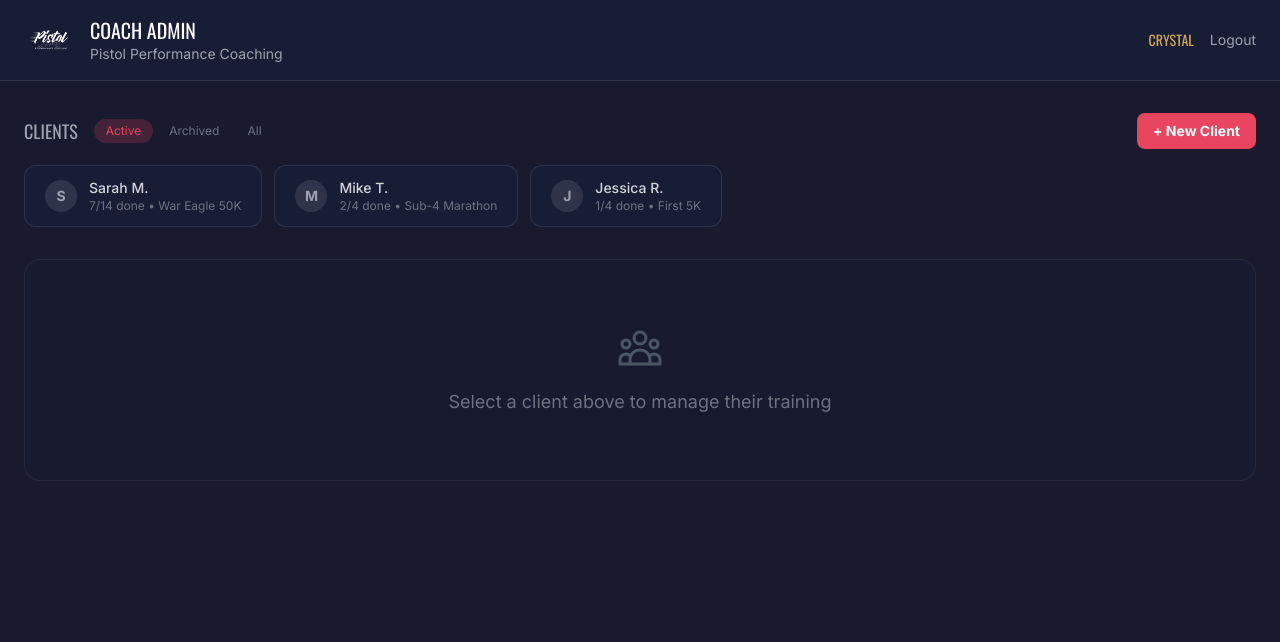
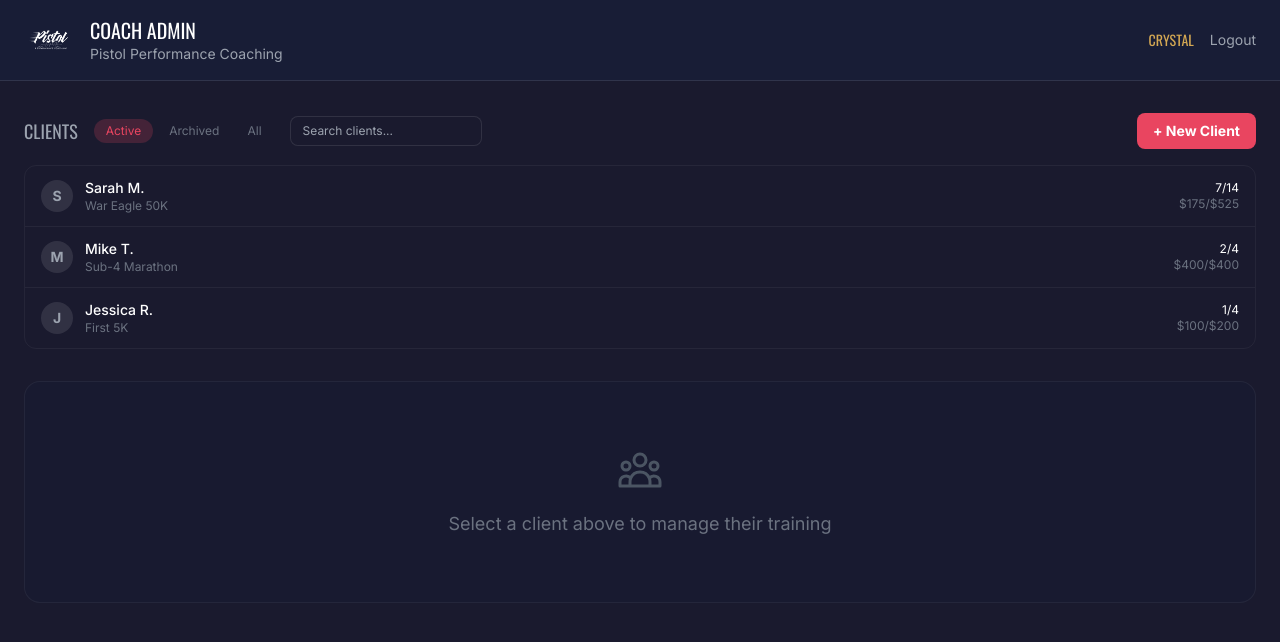
Before and after one commit to cvinirwin9455/crystalpiston, a Next.js app: page /admin in a window 1280 px wide. Shown: the top 642 px of the page. Built offline with nearby package versions, Linux system fonts and the light colour scheme.

Commit message:
Scalable client list, updated run types, fix dropdowns, improve multi-workout demo
Co-authored-by: cvinirwin9455 <179919834+cvinirwin9455@users.noreply.github.com>

```diff
--- a/src/app/admin/page.tsx
+++ b/src/app/admin/page.tsx
@@ -259,7 +259,7 @@ export default function AdminPage() {
       </header>
 
       <main className="max-w-7xl mx-auto px-6 py-8">
-        {/* Client Selector */}
+        {/* Client Selector - scalable for 50-100+ clients */}
         <div className="mb-8">
           <div className="flex items-center justify-between mb-4">
             <div className="flex items-center gap-4">
@@ -269,6 +269,7 @@ export default function AdminPage() {
                   <button key={f.key} onClick={() => setClientFilter(f.key as "active" | "archived" | "all")} className={`px-3 py-1 rounded-full text-xs transition-colors ${clientFilter === f.key ? "bg-accent/20 text-accent" : "text-gray-500 hover:text-white"}`}>{f.label}</button>
                 ))}
               </div>
+              <input type="text" placeholder="Search clients..." className="bg-primary/50 border border-white/10 rounded-lg px-3 py-1.5 text-white text-xs focus:outline-none focus:border-accent w-48" />
             </div>
             <button onClick={() => setShowCreateClient(!showCreateClient)} className="bg-accent hover:bg-red-700 text-white text-sm font-bold py-2 px-4 rounded-lg transition-colors">+ New Client</button>
           </div>
@@ -297,18 +298,27 @@ export default function AdminPage() {
             </div>
           )}
 
-          <div className="flex flex-wrap gap-3">
+          <div className="max-h-48 overflow-y-auto border border-white/5 rounded-xl">
+            <div className="divide-y divide-white/5">
               {clients.filter((c) => clientFilter === "all" || c.status === clientFilter).map((client) => {
                 const allWk = client.weeks.flatMap(w => w.workouts);
                 const doneWk = allWk.filter(w => w.completed);
                 const isSelected = selectedClient === client.id;
                 return (
-                <button key={client.id} onClick={() => { setSelectedClient(isSelected ? null : client.id); setSelectedWeekIndex(0); setClientTab("plan"); setMessageIndex(0); setShowDeleteConfirm(false); }} className={`flex items-center gap-3 px-5 py-3 rounded-xl border transition-all ${isSelected ? "bg-accent/10 border-accent text-white" : client.status === "archived" ? "bg-secondary/30 border-white/5 text-gray-500" : "bg-secondary/50 border-white/10 text-gray-300 hover:border-white/30"}`}>
-                  <div className={`w-8 h-8 rounded-full flex items-center justify-center text-sm font-bold ${isSelected ? "bg-accent text-white" : client.status === "archived" ? "bg-gray-700 text-gray-500" : "bg-white/10 text-gray-400"}`}>{client.name.charAt(0)}</div>
-                  <div className="text-left"><p className="font-medium text-sm">{client.name} {client.status === "archived" && <span className="text-gray-600 text-xs">(archived)</span>}</p><p className="text-xs text-gray-500">{doneWk.length}/{allWk.length} done &bull; {client.goal}</p></div>
+                  <button key={client.id} onClick={() => { setSelectedClient(isSelected ? null : client.id); setSelectedWeekIndex(0); setClientTab("plan"); setMessageIndex(0); setShowDeleteConfirm(false); }} className={`w-full flex items-center gap-3 px-4 py-3 text-left transition-all ${isSelected ? "bg-accent/10" : "hover:bg-white/5"} ${client.status === "archived" ? "opacity-50" : ""}`}>
+                    <div className={`w-8 h-8 rounded-full flex items-center justify-center text-sm font-bold flex-shrink-0 ${isSelected ? "bg-accent text-white" : "bg-white/10 text-gray-400"}`}>{client.name.charAt(0)}</div>
+                    <div className="flex-1 min-w-0">
+                      <p className="text-white text-sm font-medium truncate">{client.name} {client.status === "archived" && <span className="text-gray-600">(archived)</span>}</p>
+                      <p className="text-gray-500 text-xs truncate">{client.goal}</p>
+                    </div>
+                    <div className="text-right flex-shrink-0">
+                      <p className="text-white text-xs">{doneWk.length}/{allWk.length}</p>
+                      <p className="text-gray-500 text-xs">${client.paid}/${client.owed}</p>
+                    </div>
                   </button>
                 );
               })}
+            </div>
           </div>
         </div>
 
@@ -474,7 +484,7 @@ export default function AdminPage() {
                           {day.type === "run" && (
                             <>
                               <select value={day.trainingType} onChange={(e) => updateDayPlan(i, "trainingType", e.target.value)} className="bg-primary/50 border border-white/10 rounded px-2 py-1 text-white text-xs focus:outline-none focus:border-accent">
-                                <option value="" disabled>Run Type</option><option value="Speed">Speed</option><option value="HR">Heart Rate</option><option value="LR">Long Run</option><option value="Tempo">Tempo</option><option value="CT">Cross Training</option><option value="OT">Orange Theory</option>
+                                <option value="" disabled>Select Run Type</option><option value="ClosePace">Close to Race Pace</option><option value="Easy">Easy Run</option><option value="Hills">Hill Repeats</option><option value="Intervals">Intervals (Run/Walk)</option><option value="LongRun">Long Run</option><option value="RacePace">Race Pace</option><option value="Recovery">Recovery Run</option><option value="SpeedRoad">Speed Workout - Road</option><option value="SpeedTrack">Speed Workout - Track</option><option value="Tempo">Tempo Runs</option><option value="Threshold">Threshold Runs</option><option value="TimeTrial">Time Trial</option>
                               </select>
                               <div className="flex items-center gap-1">
                                 <input type="text" value={day.miles} onChange={(e) => updateDayPlan(i, "miles", e.target.value)} className="w-14 bg-primary/50 border border-white/10 rounded px-2 py-1 text-white text-xs text-center focus:outline-none focus:border-accent" placeholder="Dist" />
@@ -531,13 +541,16 @@ export default function AdminPage() {
                         {/* Demo: additional workout added to Monday */}
                         {day.day === "Monday" && day.type === "run" && (
                           <div className="mt-3 pt-3 border-t border-white/10">
-                            <div className="flex items-center gap-2 mb-2">
-                              <span className="text-gray-500 text-xs font-heading uppercase">Workout 2</span>
-                              <button type="button" className="text-red-400 text-xs hover:underline">Remove</button>
+                            <div className="flex items-center justify-between mb-2">
+                              <span className="text-accent text-xs font-heading uppercase">Additional Workout</span>
+                              <button type="button" className="text-red-400 text-xs hover:underline flex items-center gap-1">
+                                <svg className="w-3 h-3" fill="none" stroke="currentColor" viewBox="0 0 24 24"><path strokeLinecap="round" strokeLinejoin="round" strokeWidth={2} d="M19 7l-.867 12.142A2 2 0 0116.138 21H7.862a2 2 0 01-1.995-1.858L5 7m5 4v6m4-6v6m1-10V4a1 1 0 00-1-1h-4a1 1 0 00-1 1v3M4 7h16" /></svg>
+                                Delete this workout
+                              </button>
                             </div>
                             <div className="flex items-center gap-3 mb-2">
                               <select defaultValue="cross" className="bg-primary/50 border border-white/10 rounded px-2 py-1 text-white text-xs focus:outline-none focus:border-accent">
-                                <option value="" disabled>Workout Type</option><option value="run">Run</option><option value="cross">Cross Training</option><option value="rest">Rest</option>
+                                <option value="" disabled>Select Workout Type</option><option value="run">Run</option><option value="cross">Cross Training</option>
                               </select>
                             </div>
                             <div className="grid md:grid-cols-2 gap-2">
@@ -545,6 +558,7 @@ export default function AdminPage() {
                               <input type="text" className="bg-primary/50 border border-white/10 rounded px-2 py-1 text-white text-xs focus:outline-none focus:border-accent" placeholder="Location" />
                             </div>
                             <textarea className="w-full mt-2 bg-primary/50 border border-white/10 rounded px-2 py-2 text-white text-xs focus:outline-none focus:border-accent resize-none" rows={2} placeholder="Full workout details..." defaultValue="Upper body: 3x12 pushups, 3x10 rows, 3x15 shoulder press. Core: 3x30s plank, 3x20 russian twists" />
+                            <input type="text" className="w-full mt-2 bg-primary/50 border border-white/10 rounded px-2 py-1 text-white text-xs focus:outline-none focus:border-accent" placeholder="Coach notes" defaultValue="Do this after your run, take 10 min rest between" />
                           </div>
                         )}
                       </div>
```
Lines whose indentation alone changed are shown as unchanged.
